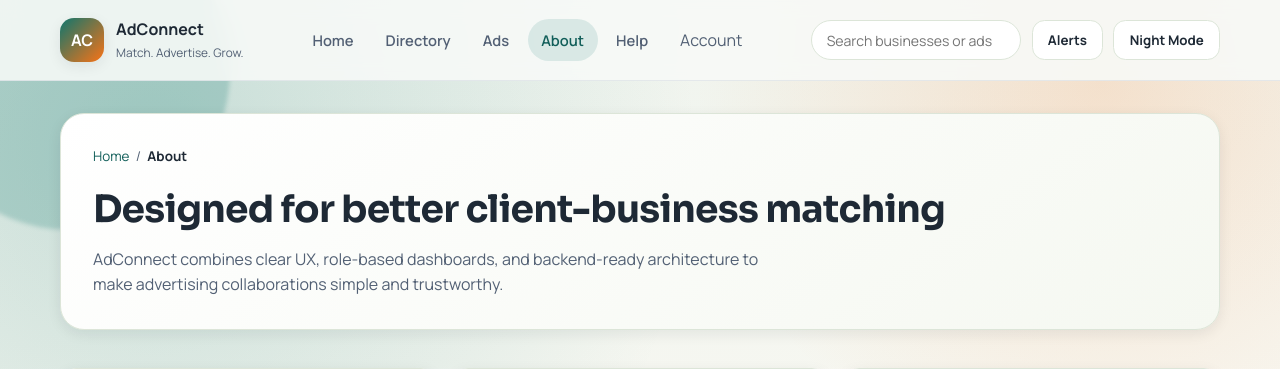
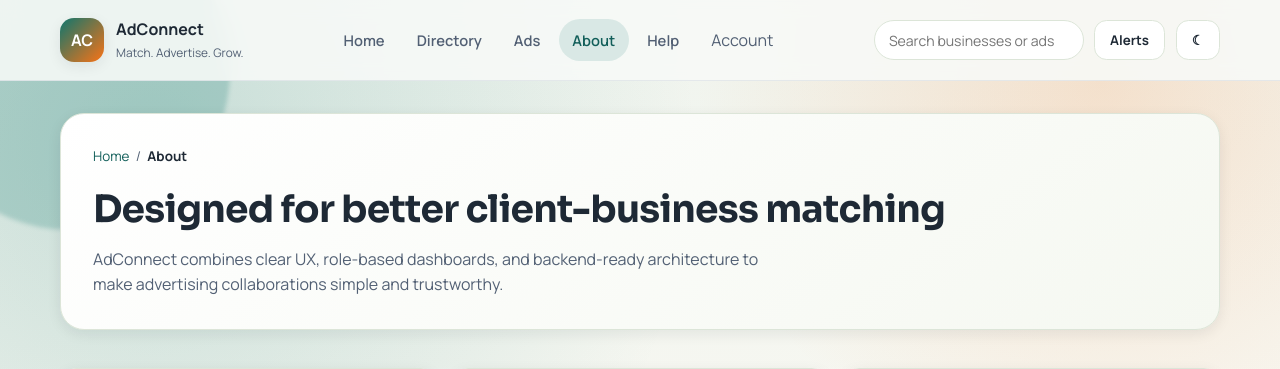
Before and after one commit to ChrisF29/HCI-Final-Project, a PHP site: page /pages/about.php in a window 1280 px wide. Shown: the top 369 px of the page. Run offline with PHP 8.4, Linux system fonts and the light colour scheme.

Commit message:
Enhance theme toggle button accessibility and update icon for night mode
Co-authored-by: Copilot <copilot@github.com>

```diff
--- a/adconnect/assets/js/main.js
+++ b/adconnect/assets/js/main.js
@@ -140,8 +140,13 @@
             return;
         }
 
+        const icon = isNight ? '\u2600' : '\u263E';
+        const label = isNight ? 'Enable day mode' : 'Enable night mode';
+
         toggle.setAttribute('aria-pressed', String(isNight));
-        toggle.textContent = isNight ? 'Day Mode' : 'Night Mode';
+        toggle.setAttribute('aria-label', label);
+        toggle.setAttribute('title', label);
+        toggle.textContent = icon;
     }
 
     function initThemeToggle() {
--- a/adconnect/includes/navbar.php
+++ b/adconnect/includes/navbar.php
@@ -56,8 +56,8 @@ $activeRoleLabel = $roleLabelMap[$activeRole] ?? 'Guest';
             <button class="icon-button" type="button" data-notify="You have 3 new alerts waiting.">
                 Alerts
             </button>
-            <button class="icon-button" type="button" data-theme-toggle aria-pressed="false">
-                Night Mode
+            <button class="icon-button" type="button" data-theme-toggle aria-pressed="false" aria-label="Enable night mode" title="Enable night mode">
+                &#9790;
             </button>
         </div>
     </div>
```
